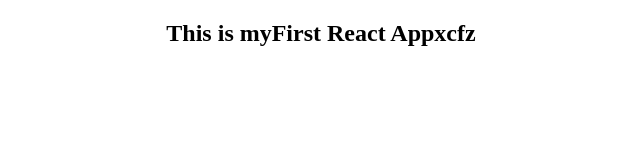
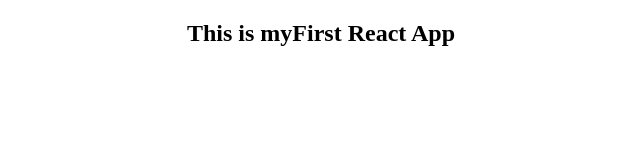
Before and after one commit to PrasadGautham/TestProject1, a React (Vite) app: page / in a window 1280 px wide. Shown: the top 160 px of the page, without its empty margins (319-959 px from the left). Built offline with nearby package versions, Linux system fonts and the light colour scheme.

Commit message:
Cancel change

```diff
--- a/src/App.jsx
+++ b/src/App.jsx
@@ -6,7 +6,7 @@
 
   return (
     <h2>
-       This is myFirst React Appxcfz
+       This is myFirst React App
       </h2>
 
    )
```
